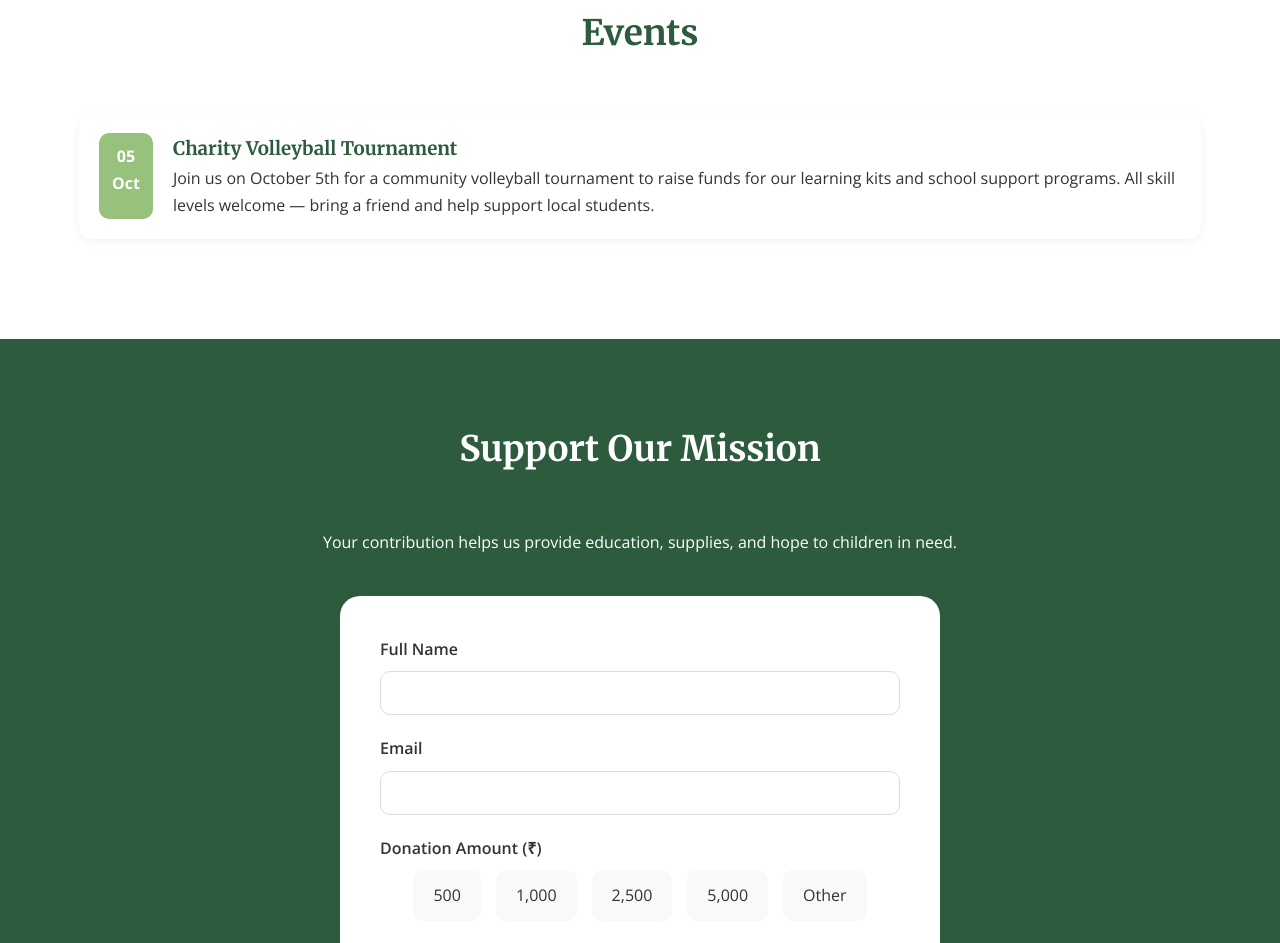
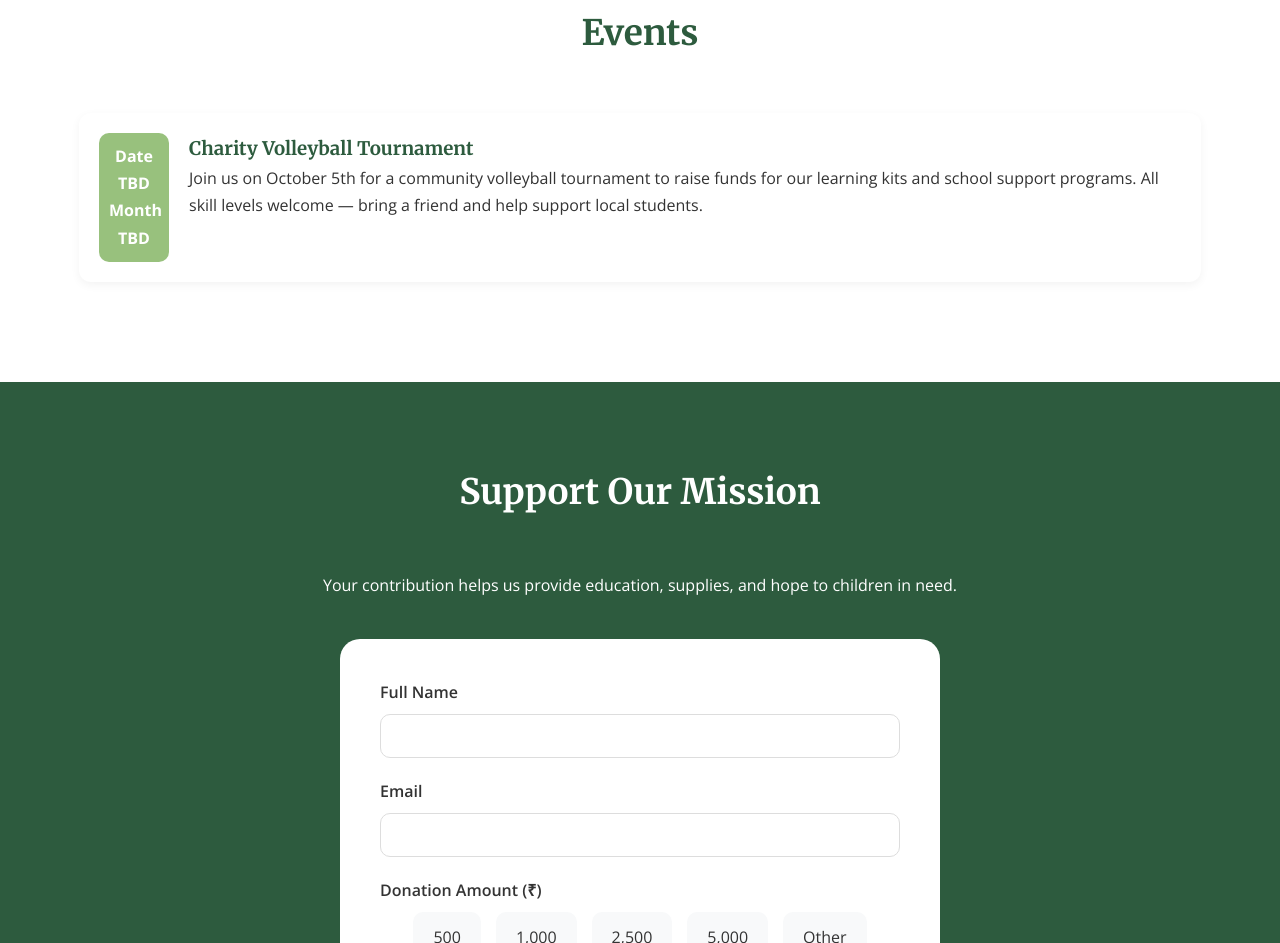
Before and after one commit to learningtreeproject/learningtreeproject.org, a plain HTML site: page index.html in a window 1280 px wide. Shown: the part 4118-5061 px from the top of the page. Drawn offline with nearby package versions, Linux system fonts and the light colour scheme.

Commit message:
Update index.html

```diff
--- a/index.html
+++ b/index.html
@@ -646,8 +646,8 @@
       <div class="events-list">
         <div class="event-item">
           <div class="event-date">
-            <div>05</div>
-            <div>Oct</div>
+            <div>Date TBD</div>
+            <div>Month TBD</div>
           </div>
           <div>
             <h3>Charity Volleyball Tournament</h3>
```
